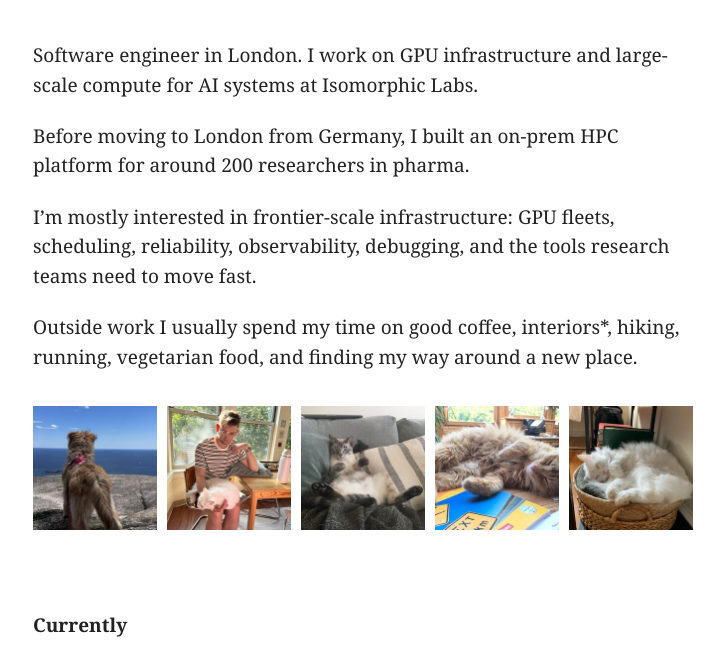
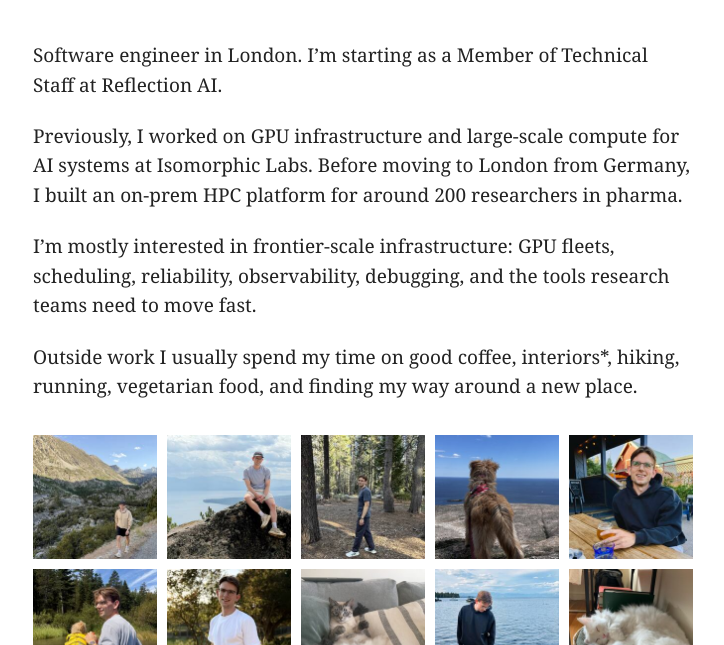
Before and after one commit to hochej/personal-site, a plain HTML site: page index.html in a window 1280 px wide. Shown: the part 139-784 px from the top of the page, without its empty margins (277-1001 px from the left). Drawn offline with Linux system fonts and the light colour scheme.

Commit message:
feat: update bio and photo gallery

```diff
--- a/index.html
+++ b/index.html
@@ -6,13 +6,13 @@
     <title>Joscha Hoche</title>
     <meta
       name="description"
-      content="Personal site of Joscha Hoche, a software engineer in London working on GPU infrastructure and large-scale compute for AI."
+      content="Personal site of Joscha Hoche, a software engineer in London starting as a Member of Technical Staff at Reflection AI."
     >
     <meta name="author" content="Joscha Hoche">
     <meta property="og:title" content="Joscha Hoche">
     <meta
       property="og:description"
-      content="Software engineer in London, working on GPU infrastructure and large-scale compute for AI."
+      content="Software engineer in London, starting as a Member of Technical Staff at Reflection AI."
     >
     <meta property="og:type" content="website">
     <meta property="og:url" content="https://hochej.com">
@@ -34,13 +34,14 @@
       </header>
 
       <p>
-        Software engineer in London. I work on GPU infrastructure and
-        large-scale compute for AI systems at Isomorphic Labs.
+        Software engineer in London. I’m starting as a Member of Technical
+        Staff at Reflection AI.
       </p>
 
       <p>
-        Before moving to London from Germany, I built an on-prem HPC platform
-        for around 200 researchers in pharma.
+        Previously, I worked on GPU infrastructure and large-scale compute for
+        AI systems at Isomorphic Labs. Before moving to London from Germany, I
+        built an on-prem HPC platform for around 200 researchers in pharma.
       </p>
 
       <p>
@@ -56,6 +57,33 @@
 
       <div class="photos" aria-label="Photos">
         <img
+          src="assets/mountain-trail.jpeg"
+          alt="Joscha on a mountain trail"
+          width="250"
+          height="250"
+          loading="lazy"
+          decoding="async"
+          draggable="false"
+        >
+        <img
+          src="assets/tahoe-overlook.jpeg"
+          alt="Joscha sitting on a rock above a lake"
+          width="250"
+          height="250"
+          loading="lazy"
+          decoding="async"
+          draggable="false"
+        >
+        <img
+          src="assets/forest.jpeg"
+          alt="Joscha walking through a forest"
+          width="250"
+          height="250"
+          loading="lazy"
+          decoding="async"
+          draggable="false"
+        >
+        <img
           src="assets/coast.jpeg"
           alt="A small dog looking out over the sea"
           width="250"
@@ -65,8 +93,26 @@
           draggable="false"
         >
         <img
-          src="assets/home.jpeg"
-          alt="A sunny room in London"
+          src="assets/patio.jpeg"
+          alt="Joscha sitting at an outdoor table"
+          width="250"
+          height="250"
+          loading="lazy"
+          decoding="async"
+          draggable="false"
+        >
+        <img
+          src="assets/paddleboard.jpeg"
+          alt="Joscha paddleboarding with a dog"
+          width="250"
+          height="250"
+          loading="lazy"
+          decoding="async"
+          draggable="false"
+        >
+        <img
+          src="assets/garden.jpeg"
+          alt="Joscha standing in a sunny garden"
           width="250"
           height="250"
           loading="lazy"
@@ -83,8 +129,8 @@
           draggable="false"
         >
         <img
-          src="assets/desk-cat.jpeg"
-          alt="A cat sleeping on a desk"
+          src="assets/lakeshore.jpeg"
+          alt="Joscha standing on a rocky lakeshore"
           width="250"
           height="250"
           loading="lazy"
```
Also changed, not shown: assets/desk-cat.jpeg (deleted), assets/forest.jpeg (added), assets/garden.jpeg (added), assets/home.jpeg (deleted), assets/lakeshore.jpeg (added), assets/mountain-trail.jpeg (added), assets/paddleboard.jpeg (added), assets/patio.jpeg (added), assets/tahoe-overlook.jpeg (added).
